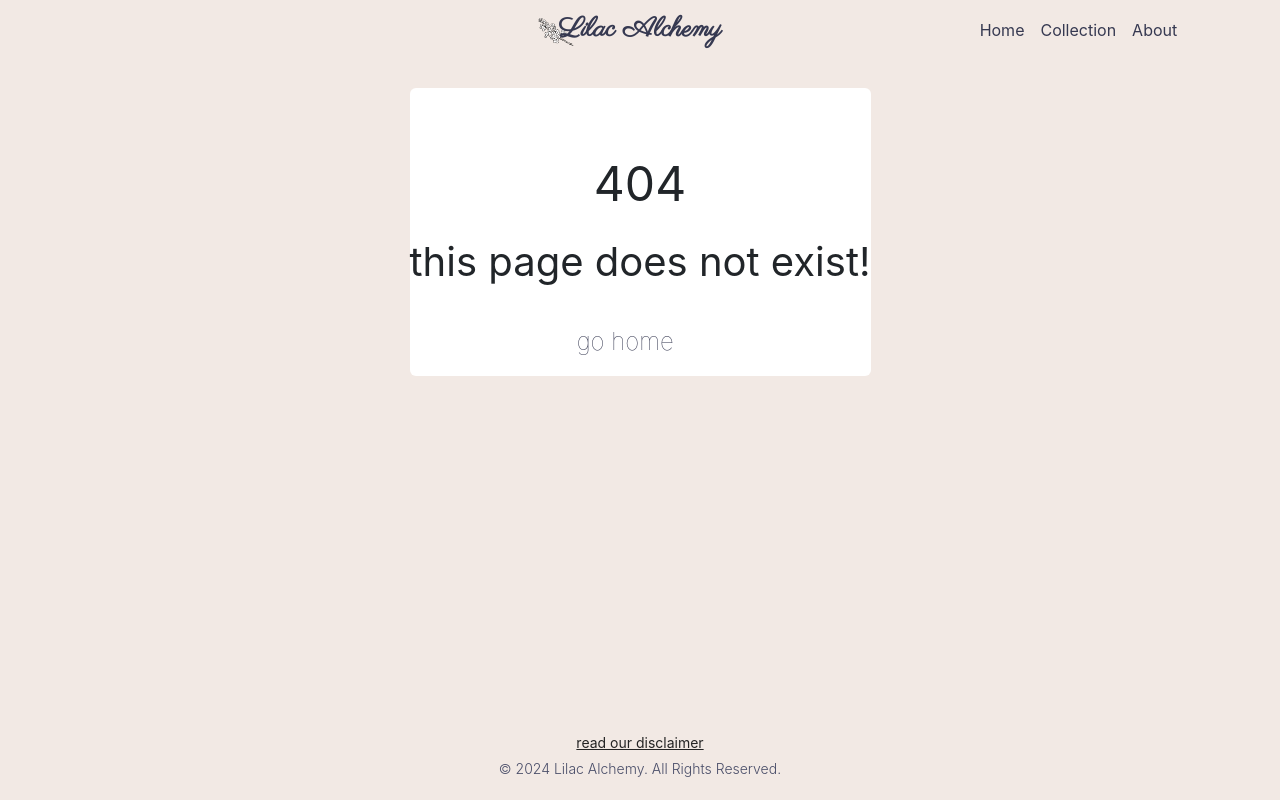
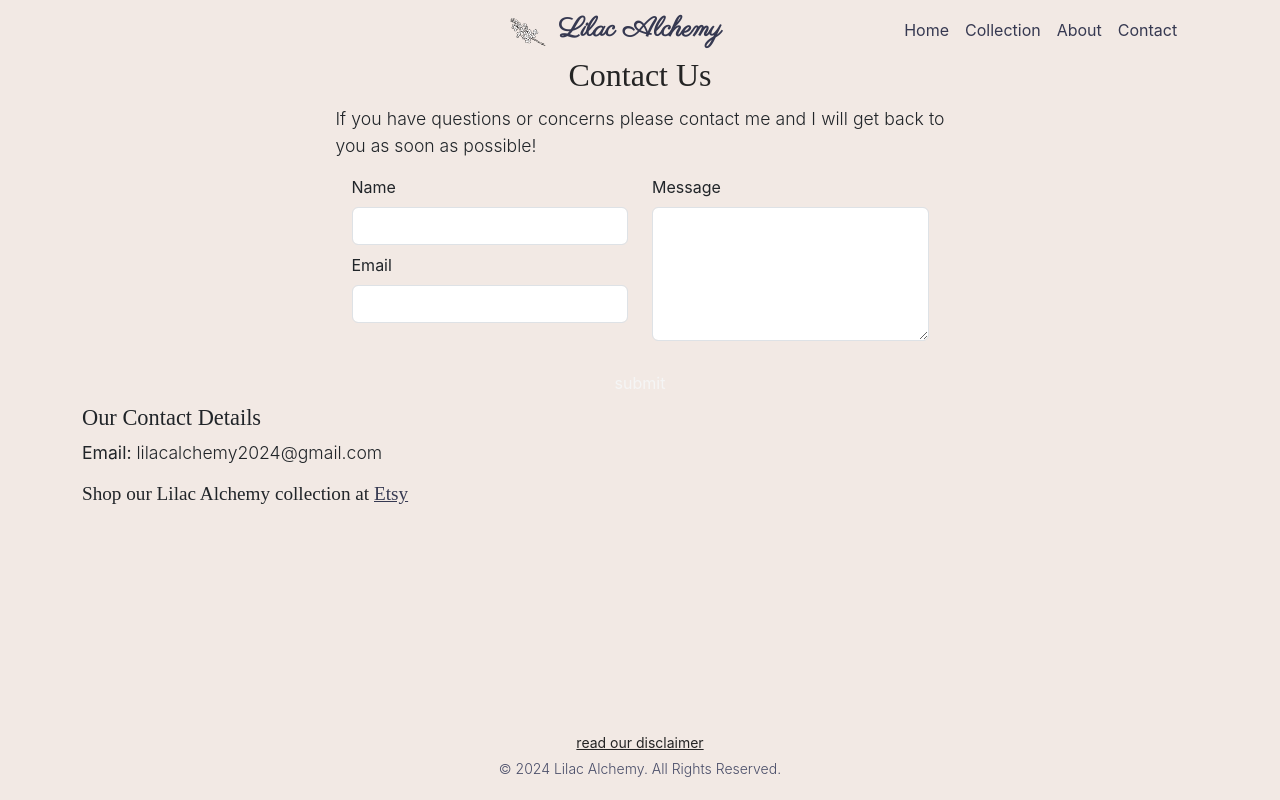
Before and after one commit to GNikroo/lilac-alchemy, a React (Create React App) app in the folder lilac-alchemy/: page /contact in a window 1280 px wide. Before the commit this address had no page. Built offline with nearby package versions, Linux system fonts and the light colour scheme; a web font is replaced by a local one.

Commit message:
Add contact page with form

```diff
--- a/lilac-alchemy/public/index.html
+++ b/lilac-alchemy/public/index.html
@@ -34,6 +34,11 @@
 </head>
 
 <body>
+  <form name="contact" netlify netlify-honeypot="bot-field" hidden>
+    <input type="text" autoComplete="off" name="name" />
+    <input type="email" autoComplete="off" name="email" />
+    <textarea name="message"></textarea>
+  </form>
   <noscript>You need to enable JavaScript to run this app.</noscript>
   <div id="root"></div>
   <!--
--- a/lilac-alchemy/src/App.js
+++ b/lilac-alchemy/src/App.js
@@ -7,6 +7,7 @@ import About from "./components/About";
 import ProductPages from "./components/ProductPages";
 import Footer from "./components/Footer";
 import NotFound from "./components/NotFound";
+import Contact from "./components/Contact";
 import styles from "./App.module.css";
 
 function App() {
@@ -18,6 +19,7 @@ function App() {
           <Route exact path="/" element={<Home />} />
           <Route path="/collection" element={<Products />} />
           <Route path="/about" element={<About />} />
+          <Route path="/contact" element={<Contact />} />
           <Route path="/collection/:title" element={<ProductPages />} />{" "}
           <Route path="*" element={<NotFound />} />
         </Routes>
--- /dev/null
+++ b/lilac-alchemy/src/components/Contact.js
@@ -0,0 +1,121 @@
+import React, { useState } from "react";
+import { Card, Col, Container, Form, Row } from "react-bootstrap";
+import styles from "../styles/Contact.module.css";
+
+const Contact = () => {
+  const [name, setName] = useState("");
+  const [email, setEmail] = useState("");
+  const [message, setMessage] = useState("");
+
+  function encode(data) {
+    return Object.keys(data)
+      .map(
+        (key) => encodeURIComponent(key) + "=" + encodeURIComponent(data[key])
+      )
+      .join("&");
+  }
+
+  function handleSubmit(event) {
+    event.preventDefault();
+    fetch("/", {
+      method: "POST",
+      headers: { "Content-Type": "application/x-www-form-urlencoded" },
+      body: encode({ "form-name": "contact", name, email, message }),
+    })
+      .then(() => alert("Your message was sent 🎉"))
+      .catch((error) => alert(error));
+  }
+
+  return (
+    <Container>
+      <h2 className="d-block text-center">Contact Us</h2>
+      <Card className={`${styles.Contact} m-auto border-0`}>
+        <Row className="py-1 justify-content-center">
+          <Col lg={7}>
+            <Card className={`${styles.FormContainer} border-0 mx-auto px-3`}>
+              <Form data-netlify="true" name="contact" onSubmit={handleSubmit}>
+                <input type="hidden" name="form-name" value="contact" />
+                <Card.Text>
+                  If you have questions or concerns please contact me and I will
+                  get back to you as soon as possible!
+                </Card.Text>
+                <Row className="px-3">
+                  <Col md={6} sm={1}>
+                    <Form.Group className="relative mb-2">
+                      <Form.Label htmlFor="name" className={styles.Label}>
+                        Name
+                      </Form.Label>
+                      <Form.Control
+                        type="text"
+                        id="name"
+                        name="name"
+                        autoComplete="given-name"
+                        onChange={(e) => setName(e.target.value)}
+                      />
+                    </Form.Group>
+                    <Form.Group className="relative mb-2">
+                      <Form.Label htmlFor="email" className={styles.Label}>
+                        Email
+                      </Form.Label>
+                      <Form.Control
+                        type="email"
+                        id="email"
+                        name="email"
+                        autoComplete="email"
+                        onChange={(e) => setEmail(e.target.value)}
+                        required
+                      />
+                    </Form.Group>
+                  </Col>
+                  <Col md={6} sm={1}>
+                    <Form.Group className="relative mb-2">
+                      <Form.Label htmlFor="message" className={styles.Label}>
+                        Message
+                      </Form.Label>
+                      <Form.Control
+                        onChange={(e) => setMessage(e.target.value)}
+                        as="textarea"
+                        aria-label="With textarea"
+                        id="message"
+                        name="message"
+                        rows={5}
+                        required
+                      />
+                    </Form.Group>
+                  </Col>
+                </Row>
+                <Container className="text-center">
+                  <button
+                    type="submit"
+                    size="lg"
+                    className={`${styles.Button} mt-3 btn border-0`}
+                  >
+                    submit
+                  </button>
+                </Container>
+              </Form>
+            </Card>
+          </Col>
+        </Row>
+        <Row>
+          <Col className={styles.ContactDetails}>
+            <h3>Our Contact Details</h3>
+            <p>
+              <strong>Email:</strong> lilacalchemy2024@gmail.com
+            </p>
+            <div>
+              <h4>
+                Shop our Lilac Alchemy collection at{" "}
+                <a href="https://www.etsy.com/se-en/shop/LilacAlchemybyGreco?ref=shop-header-name&listing_id=1759318992&from_page=listing">
+                  Etsy{" "}
+                </a>
+              </h4>
+            </div>
+          </Col>
+        </Row>
+      </Card>
+    </Container>
+  );
+};
+
+export default Contact;
--- a/lilac-alchemy/src/components/Navbar.js
+++ b/lilac-alchemy/src/components/Navbar.js
@@ -55,6 +55,9 @@ function NavigationBar() {
             <LinkContainer to="/about">
               <Nav.Link onClick={closeNav}>About</Nav.Link>
             </LinkContainer>
+            <LinkContainer to="/contact">
+              <Nav.Link onClick={closeNav}>Contact</Nav.Link>
+            </LinkContainer>
           </Nav>
         </Navbar.Collapse>
       </Container>
--- /dev/null
+++ b/lilac-alchemy/src/styles/Contact.module.css
@@ -0,0 +1,20 @@
+.Contact,
+.FormContainer {
+    background-color: transparent !important;
+}
+
+.Button {
+    background-color: #9a8c98;
+    color: whitesmoke !important;
+    font-size: 1rem;
+    font-weight: 500;
+    padding: 0.75rem 1.5rem;
+    border-radius: 0.25rem;
+    text-decoration: none;
+    text-shadow: none;
+    transition: background-color 0.3s ease;
+}
+
+.Button:hover {
+    background-color: #4b5563;
+}
```
